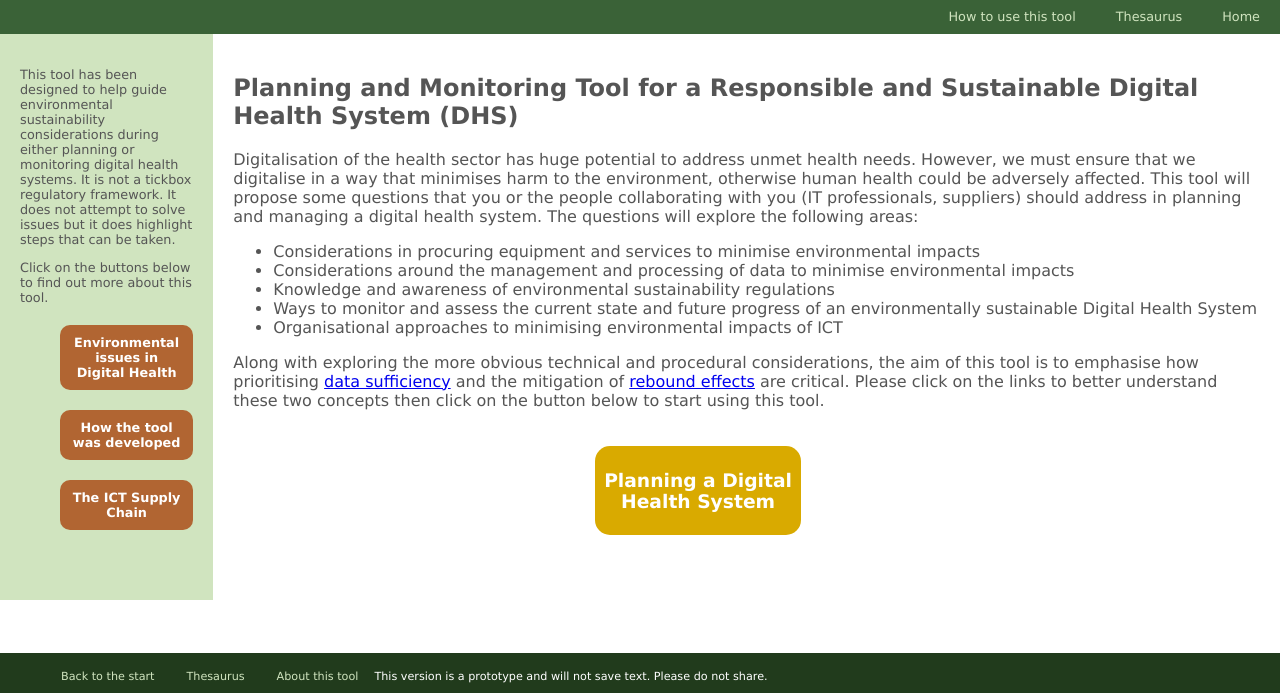
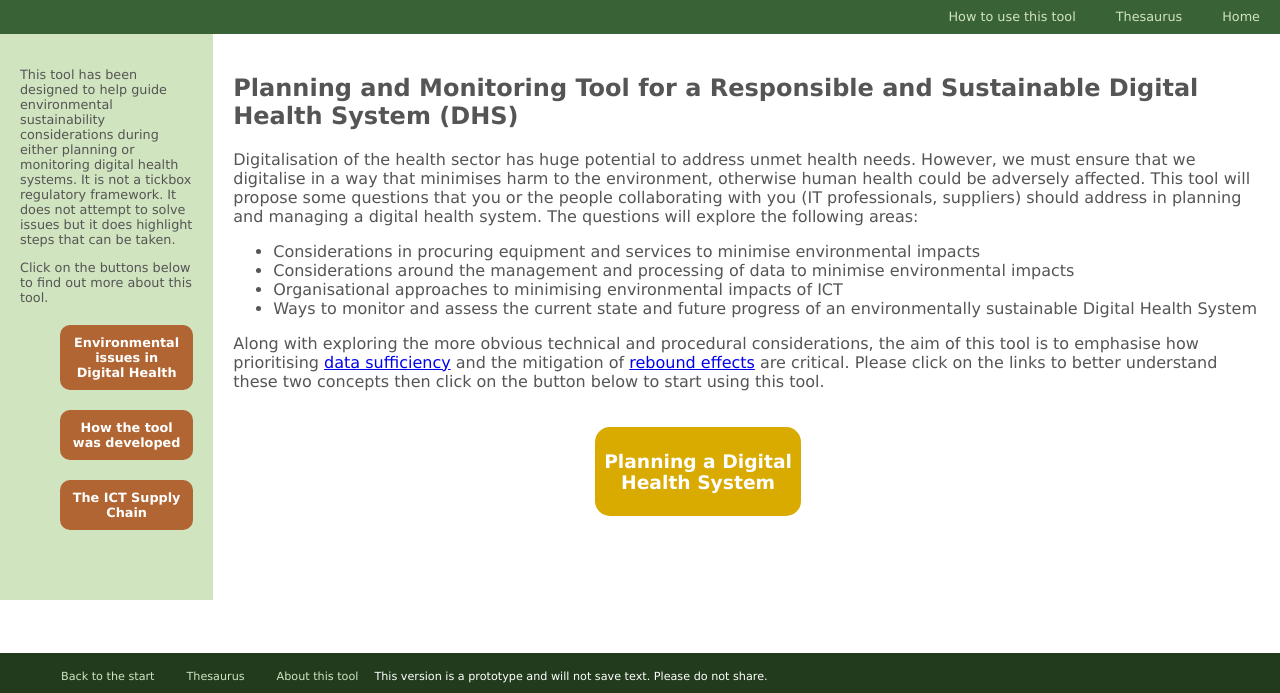
Before and after one commit to SPPROF12/MarySHADE.github.io, a plain HTML site: page index.html in a window 1280 px wide. Shown: the part 107-800 px from the top of the page. Drawn offline with Linux system fonts and the light colour scheme.

Commit message:
Iteration 1 Final

```diff
--- a/index.html
+++ b/index.html
@@ -43,10 +43,9 @@
 		  <p>Digitalisation of the health sector has huge potential to address unmet health needs. However, we must ensure that we digitalise in a way that minimises harm to the environment, otherwise human health could be adversely affected. This tool will propose some questions that you or the people collaborating with you (IT professionals, suppliers) should address in planning and managing a digital health system. The questions will explore the following areas:</p>
 			<ul>
 			<li>Considerations in procuring equipment and services to minimise environmental impacts</li>
-			<li> Considerations around the management and processing of data to minimise environmental impacts</li>
-			<li>Knowledge and awareness of environmental sustainability regulations</li>
+			<li>Considerations around the management and processing of data to minimise environmental impacts</li>
+			<li>Organisational approaches to minimising environmental impacts of ICT</li>
 			<li>Ways to monitor and assess the current state and future progress of an environmentally sustainable Digital Health System</li>
-				<li>Organisational approaches to minimising environmental impacts of ICT</li>
 			</ul>
 		  <p>Along with exploring the more obvious technical and procedural considerations, the aim of this tool is to emphasise how prioritising <a href="thesaurus.html#data_suf" target="_blank">data sufficiency</a> and the mitigation of <a href="thesaurus.html#rebound_effects" target="_blank">rebound effects</a> are critical. Please click on the links to better understand these two concepts then click on the button below to start using this tool.</p>
 		</div>
```
